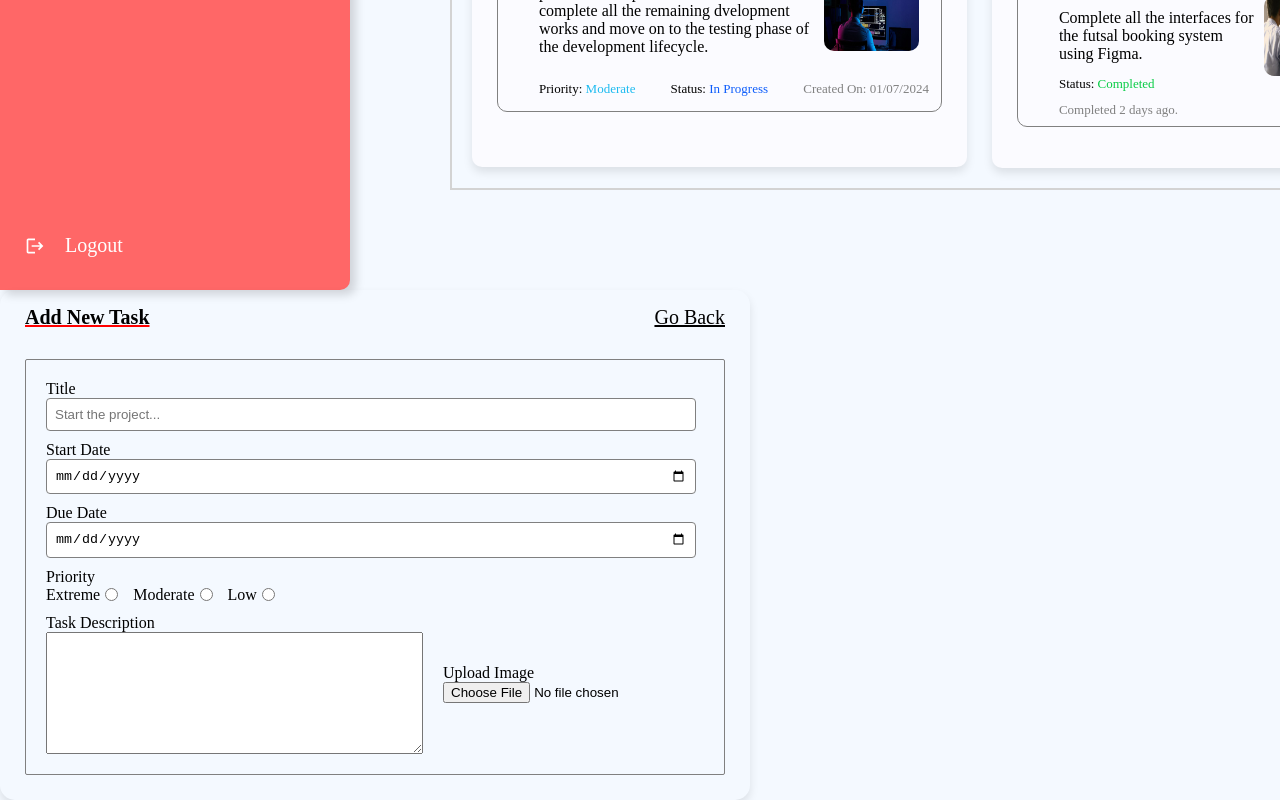
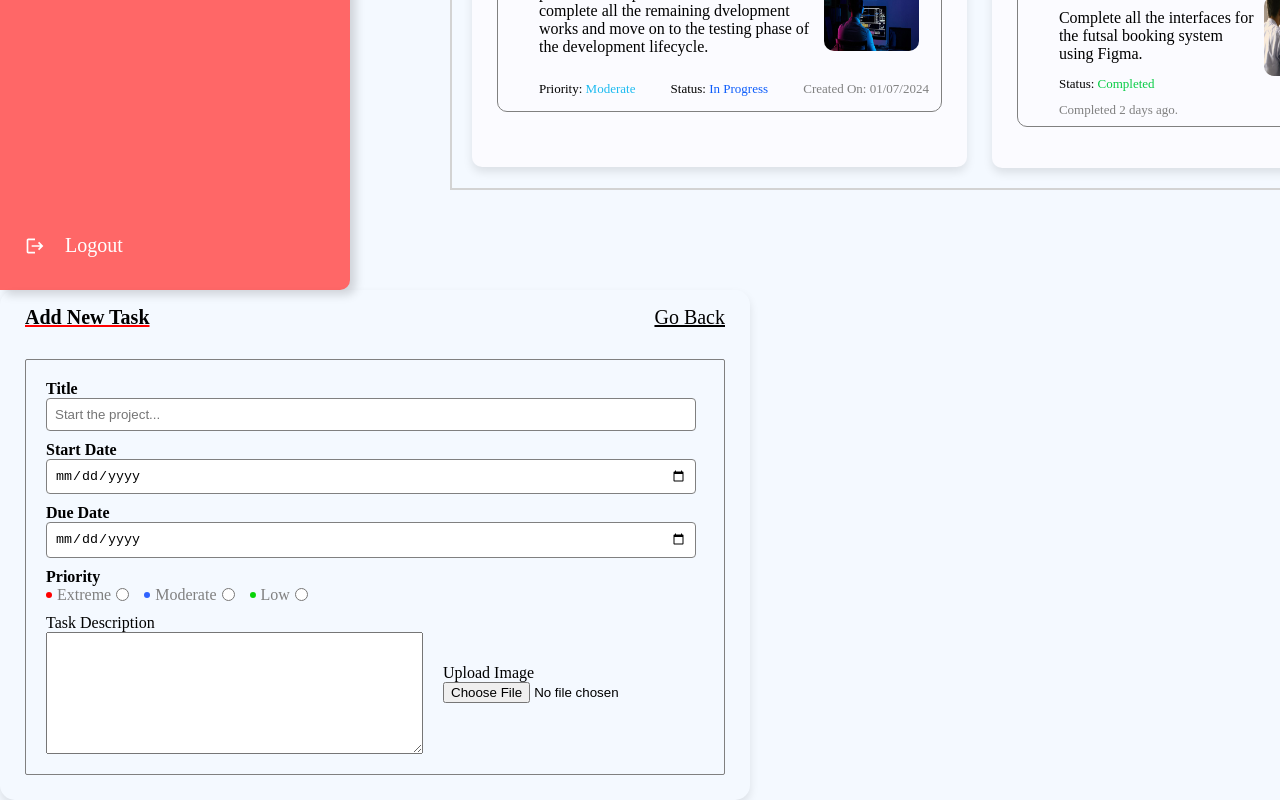
Before and after one commit to Akmal1796/ToDoApp, a React (Vite) app: page / in a window 1280 px wide. Shown: the part 808-1608 px from the top of the page. Built offline with nearby package versions, Linux system fonts and the light colour scheme.

Commit message:
Added the colored dot paletts for the radio button selectors

```diff
--- a/src/Components/TaskForm.css
+++ b/src/Components/TaskForm.css
@@ -47,6 +47,7 @@
 .task-priority {
     display: flex;
     flex-direction: column;
+    font-weight: bold;
     margin-bottom: 10px;
     width: 650px;
 }
@@ -81,4 +82,25 @@
 .task-priority div {
     display: flex;
     align-items: center;
+    font-weight: lighter;
+    color: gray;
 }
+
+.priority-color-palatte {
+    width: 6px;
+    height: 6px;
+    border-radius: 3px;
+    margin-right: 5px;
+}
+
+.extreme {
+    background-color: red;
+}
+
+.moderate {
+    background-color: rgb(47, 99, 255);
+}
+
+.low {
+    background-color: rgb(8, 212, 8);
+}
--- a/src/Components/TaskForm.jsx
+++ b/src/Components/TaskForm.jsx
@@ -28,9 +28,9 @@ const TaskForm = () => {
                 <div className='task-priority'>
                     <label htmlFor='priority'>Priority</label>
                     <div>
-                        Extreme<input type='radio' name='priority' className='radio-bullet' />
-                        Moderate<input type='radio' name='priority' className='radio-bullet'/>
-                        Low<input type='radio' name='priority' className='radio-bullet'/>
+                        <span className='priority-color-palatte extreme'></span>Extreme<input type='radio' name='priority' className='radio-bullet' />
+                        <span className='priority-color-palatte moderate'></span>Moderate<input type='radio' name='priority' className='radio-bullet'/>
+                        <span className='priority-color-palatte low'></span>Low<input type='radio' name='priority' className='radio-bullet'/>
                     </div>
                 </div>
 
```
